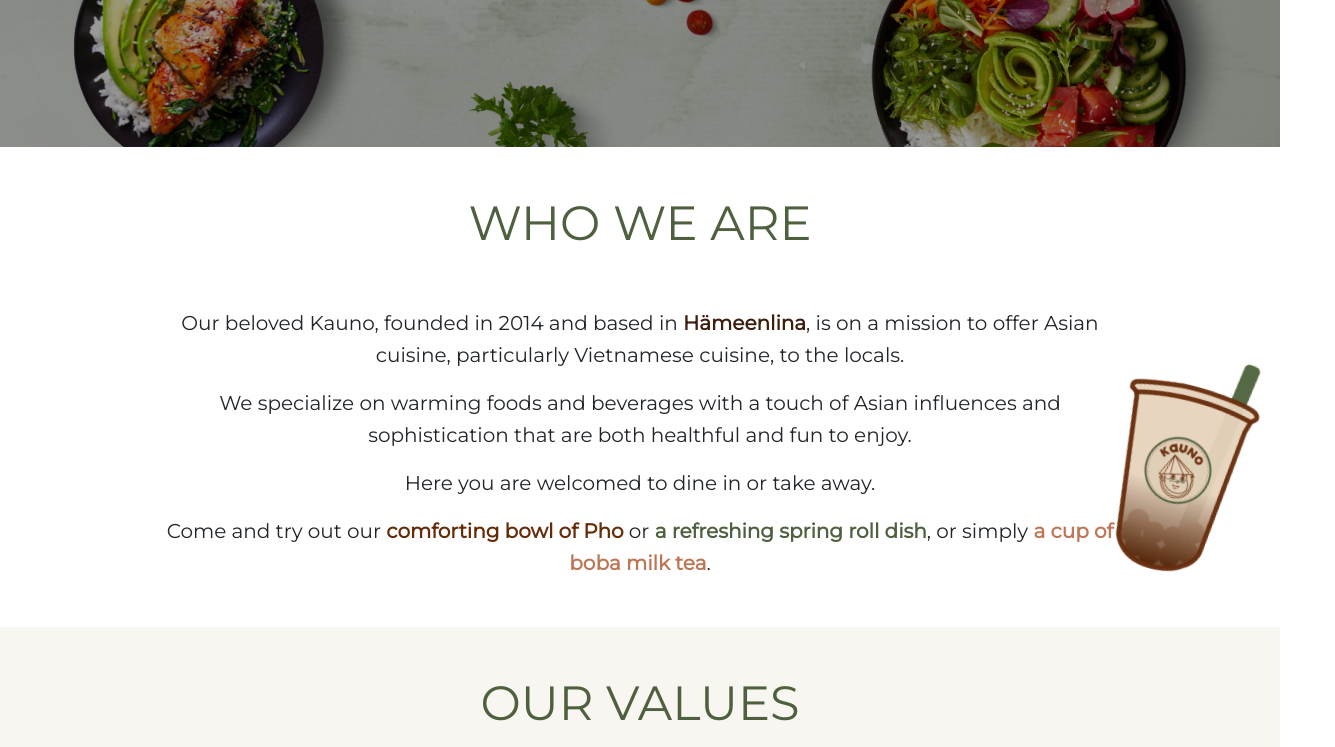
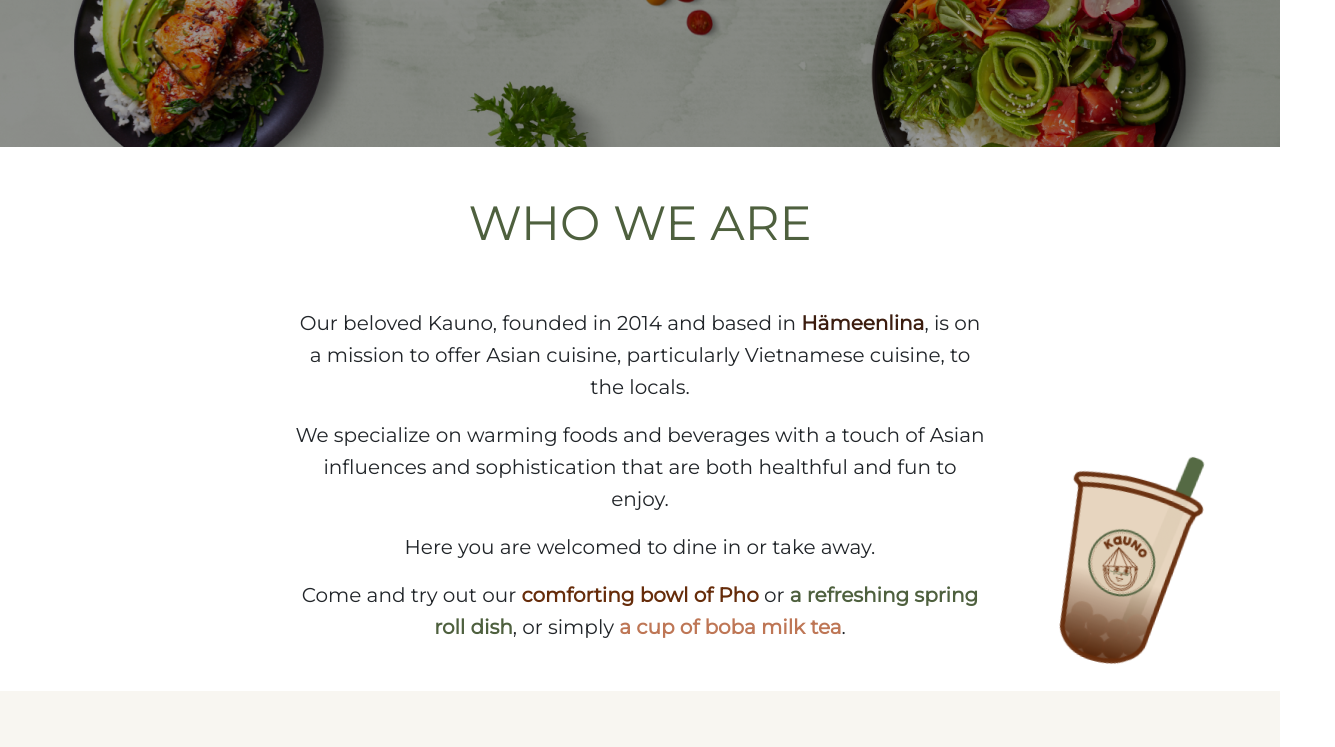
Before and after one commit to phuoc94/kauno-restaurant, a Next.js app: page /about-us in a window 1280 px wide. Shown: the part 760-1507 px from the top of the page, 1335 px wide, since content can reach past the window. Built offline with nearby package versions, Linux system fonts and the light colour scheme.

Commit message:
update about-us page

```diff
--- a/pages/about-us.js
+++ b/pages/about-us.js
@@ -22,10 +22,11 @@
         </Typography>
       </Col>
       <Container fluid>
-        <Col className="d-flex justify-content-end bg-boba">
-          <Image src={Boba} alt="bg-image" />
+        <Row>
+        <Col className='col-lg-2 	d-none d-lg-block'>
+
         </Col>
-        <Container className="px-6 wwa-text">
+        <Col className="px-6 wwa-text col-lg-8 ">
           <Typography
             variant="h3"
             component="h2"
@@ -68,7 +69,13 @@
             </b>
             .
           </Typography>
-        </Container>
+        </Col>
+        <Col className='col-lg-2 	d-none d-lg-block'>
+          <Col className='d-flex align-items-end h-100 image'>
+          <Image src={Boba} alt="bg-image" />
+          </Col>
+        </Col>
+        </Row>
       </Container>
       <Col className="py-5 bg-culture">
         <Typography
--- a/styles/globals.css
+++ b/styles/globals.css
@@ -171,6 +171,10 @@
   height: 100vh;
   left: -12px;
 }
+.image {
+rotate: 15deg;
+overflow: hidden;
+}
 
 @media only screen and (max-width: 991px) {
   .contact-about {
```
